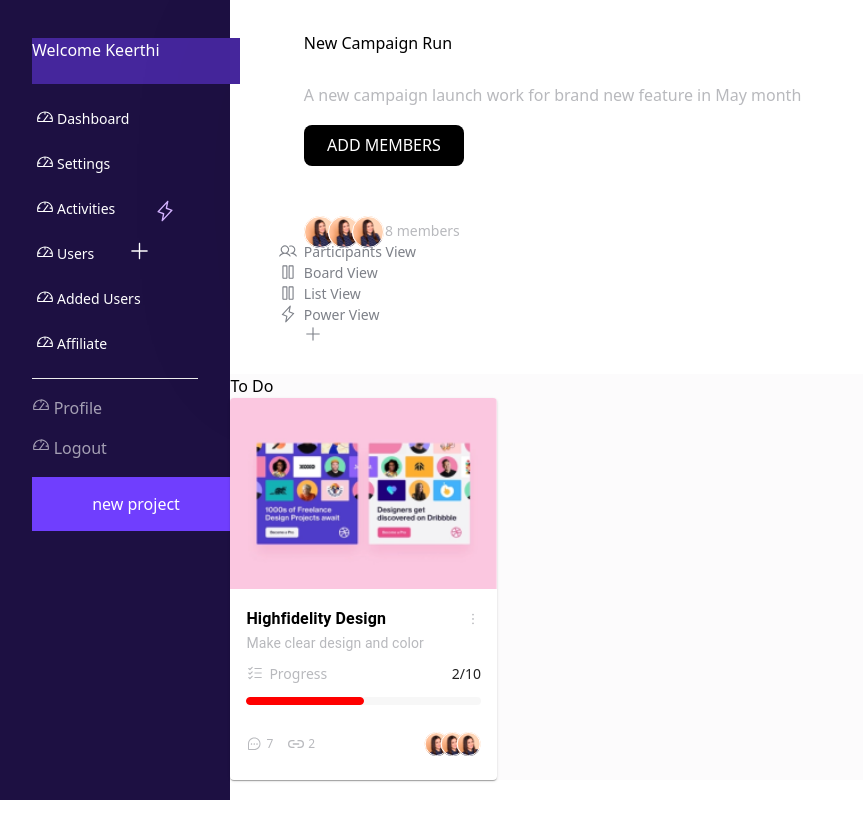
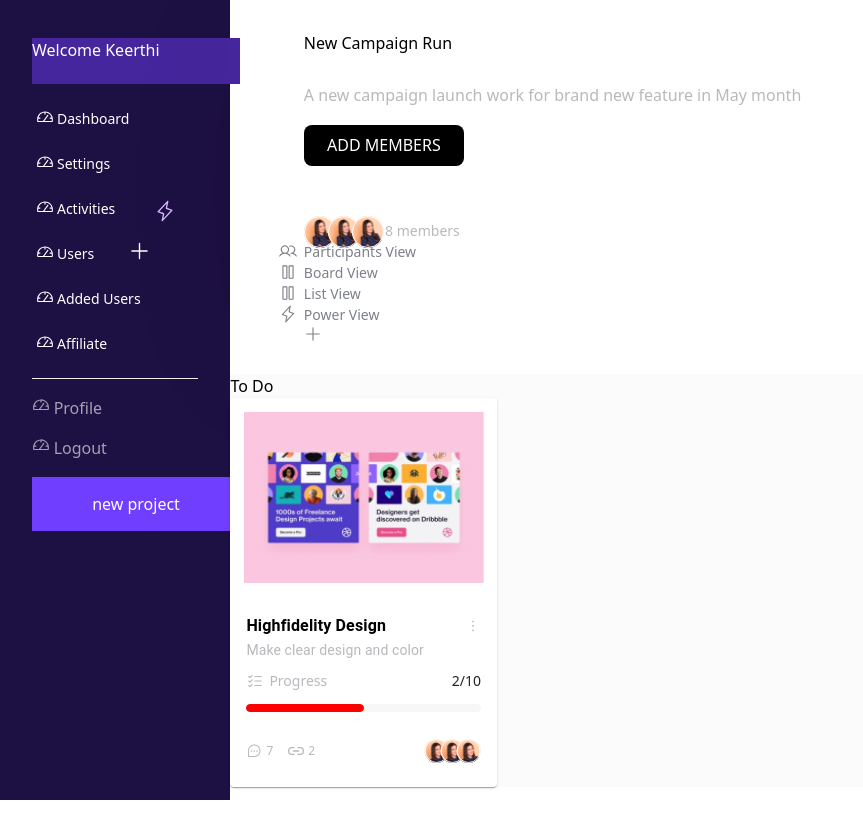
Before and after one commit to tunny17/Dashboard-Assessment, a React (Vite) app: page / in a window 1280 px wide. Shown: the top 838 px of the page, without its empty margins (0-863 px from the left). Built offline with nearby package versions, Linux system fonts and the light colour scheme.

Commit message:
- Added padding to the card media

```diff
--- a/src/components/Body.jsx
+++ b/src/components/Body.jsx
@@ -54,7 +54,7 @@ const Body = () => {
 
           <Card sx={{ maxWidth: 266.67 }}>
 
-            <CardMedia component='img' height='194' image={cardImage} alt='test' />
+            <CardMedia component='img' height='194' sx={{ padding: '5%' }} image={cardImage} alt='test' />
 
             <CardContent>
 
```
